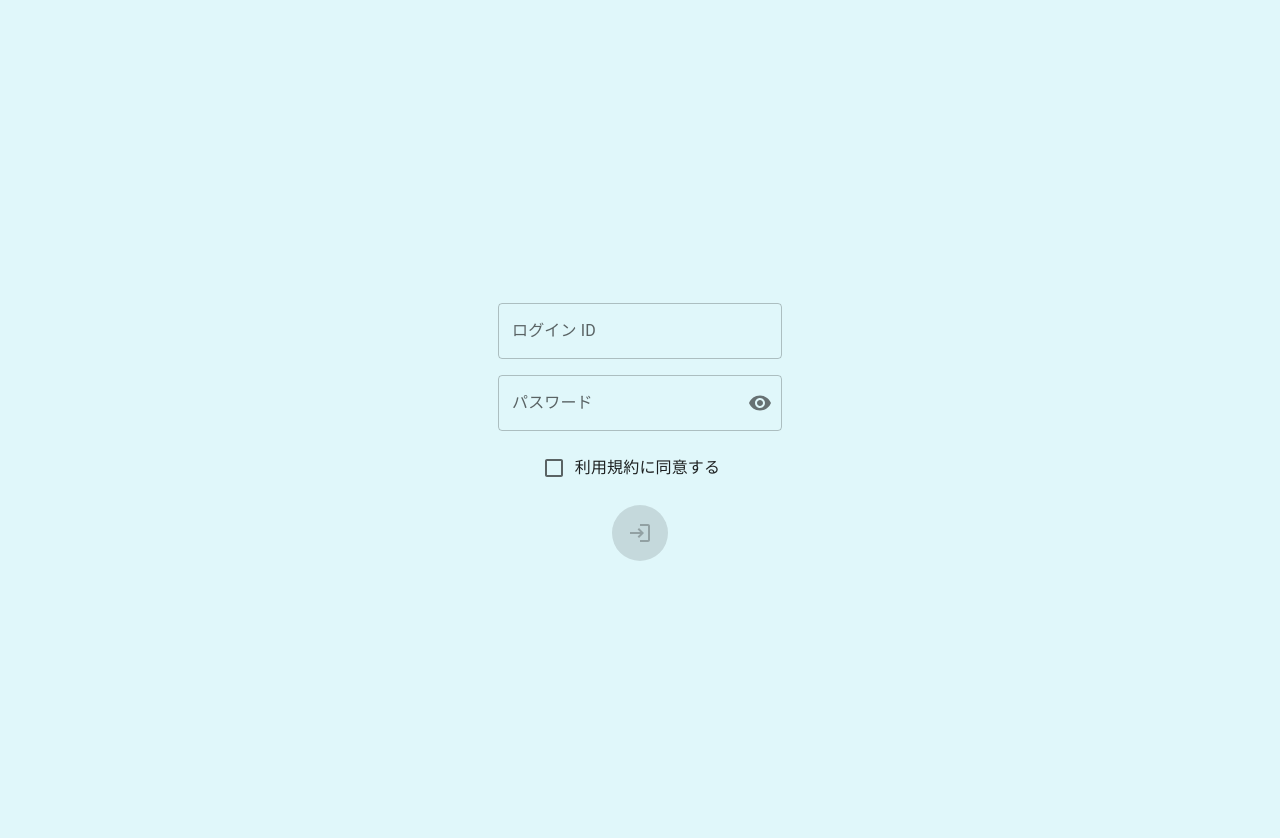
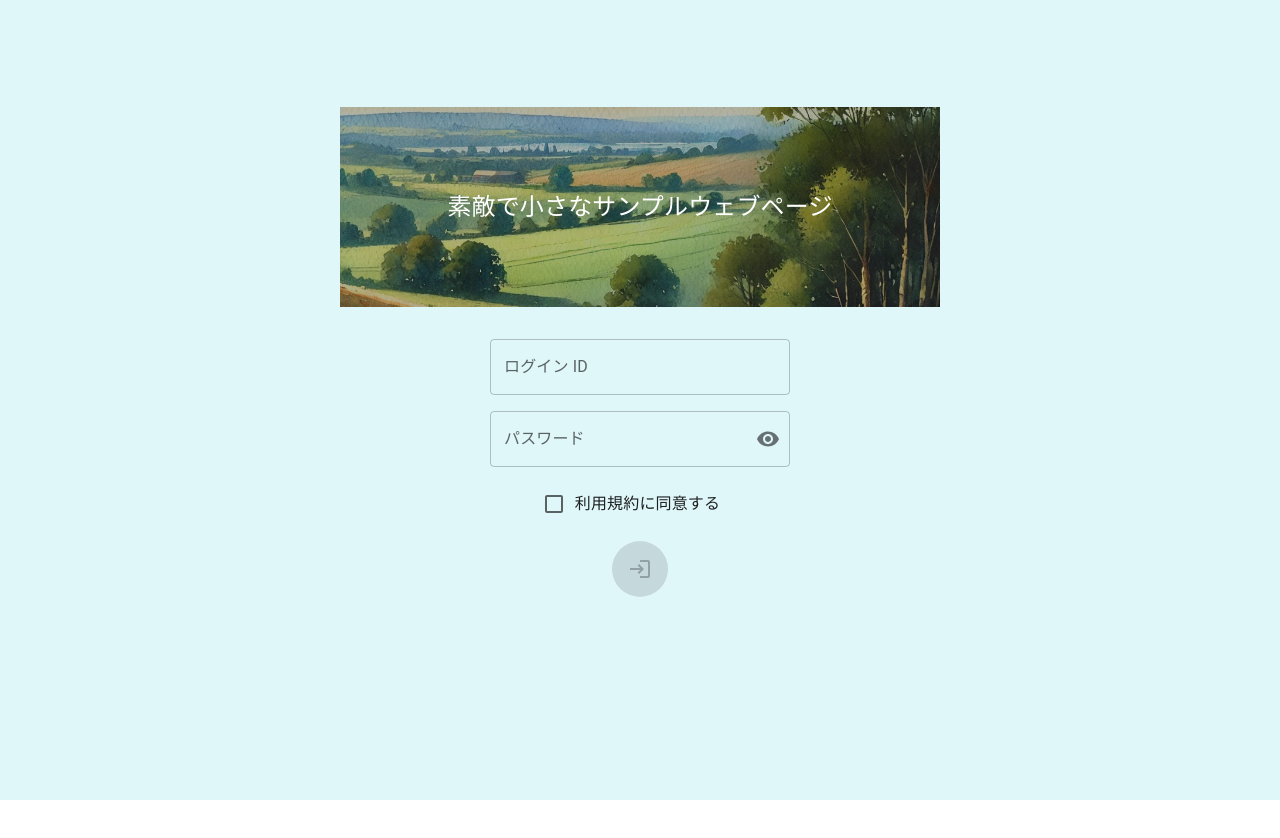
Before and after one commit to yuu-eguci/react-study, a React (Vite) app: page /react-study/login in a window 1280 px wide. Shown: the top 838 px of the page. After the commit the page ends 800 px from the top, so only its background shows below. Built offline with nearby package versions, Linux system fonts and the light colour scheme.

Commit message:
💄 LoginPage 画像装飾追加

```diff
--- a/src/pages/LoginPage.tsx
+++ b/src/pages/LoginPage.tsx
@@ -1,16 +1,27 @@
 import LoginButton from '@/components/LoginButton'
 import LoginLoadingButton from '@/components/LoginLoadingButton'
 import LoginSuccessButton from '@/components/LoginSuccessButton'
+import {
+  Box,
+  FormControl,
+  TextField
+} from '@mui/material'
 import Backdrop from '@mui/material/Backdrop'
-import Box from '@mui/material/Box'
 import Checkbox from '@mui/material/Checkbox'
 import CircularProgress from '@mui/material/CircularProgress'
 import FormControlLabel from '@mui/material/FormControlLabel'
 import IconButton from '@mui/material/IconButton'
 import InputAdornment from '@mui/material/InputAdornment'
-import TextField from '@mui/material/TextField'
 import { useState } from 'react'
 import { useNavigate } from 'react-router-dom'
+
+// 画像のインポート（@/assets/images の中にある画像を使う場合）
+import birdImg from '@/assets/images/bg_bird.jpg'
+import countrysideImg from '@/assets/images/bg_countryside.jpg'
+import nightskyImg from '@/assets/images/bg_nightsky.jpg'
+import treesImg from '@/assets/images/bg_trees.jpg'
+import umbrellaImg from '@/assets/images/bg_umbrella.jpg'
+import waterpaintingImg from '@/assets/images/bg_waterpainting.jpg'
 
 // アイコンのインポート
 import Visibility from '@mui/icons-material/Visibility'
@@ -23,6 +34,9 @@ function LoginPage() {
   const [agreeToTerms, setAgreeToTerms] = useState(false)
   const [loading, setLoading] = useState(false)
   const [loginSuccess, setLoginSuccess] = useState(false)
+  const [randomImage] = useState(() =>
+    [umbrellaImg, waterpaintingImg, birdImg, countrysideImg, nightskyImg, treesImg][Math.floor(Math.random() * 6)]
+  )
 
   const navigate = useNavigate()
 
@@ -55,9 +69,55 @@ function LoginPage() {
         flexDirection: 'column',
         alignItems: 'center',
         justifyContent: 'center',
-        minHeight: '100vh',
         gap: 2,
-        padding: 3,
+        minHeight: '80vh',
+      }}
+    >
+      <Box
+        sx={{
+          position: 'relative',
+          width: 600,
+          height: 200,
+          marginBottom: 2,
+        }}
+      >
+        <Box
+          component="img"
+          src={randomImage}
+          alt="background banner"
+          sx={{
+            width: '100%',
+            height: '100%',
+            objectFit: 'cover',
+          }}
+        />
+        <Box
+          sx={{
+            position: 'absolute',
+            top: 0,
+            left: 0,
+            width: '100%',
+            height: '100%',
+            bgcolor: 'rgba(0, 0, 0, 0.3)',
+            display: 'flex',
+            alignItems: 'center',
+            justifyContent: 'center',
+            color: 'white',
+            fontSize: '24px',
+            fontWeight: 'bold',
+          }}
+        >
+          素敵で小さなサンプルウェブページ
+        </Box>
+      </Box>
+
+      <FormControl
+        fullWidth
+        sx={{
+          gap: 2,
+          alignItems: 'center',
+          justifyContent: 'center',
+          width: 300,
         }}
       >
         <TextField
@@ -115,6 +175,7 @@ function LoginPage() {
         ) : (
           <LoginButton onClick={handleLogin} disabled={isDisabled} />
         )}
+      </FormControl>
 
       {/* ローディング中はオーバーレイを表示 */}
       <Backdrop
```
Lines whose indentation alone changed are shown as unchanged.
